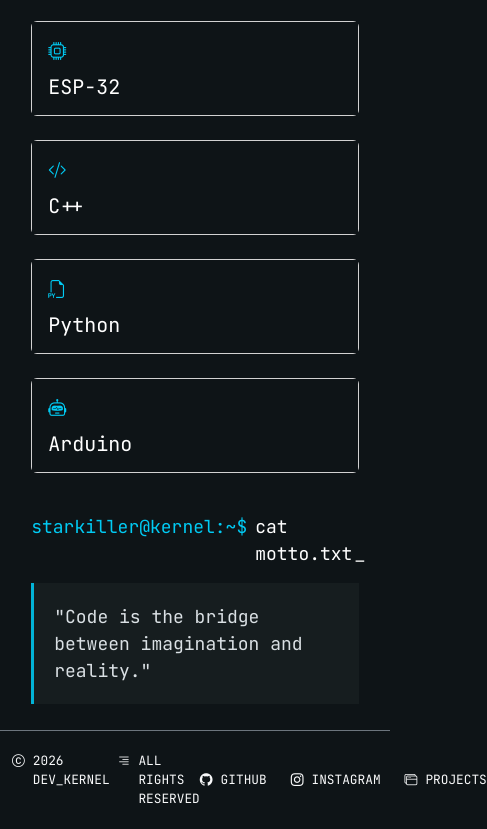
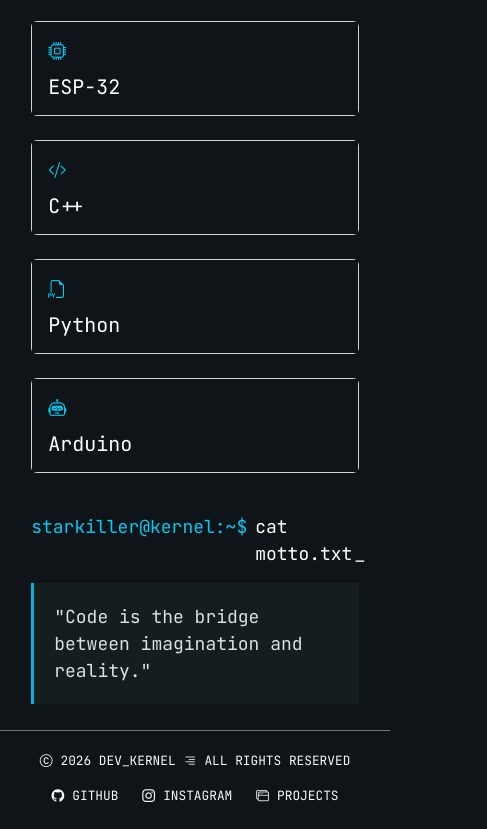
Before and after one commit to 5T4RK11LLER/5T4RK11LLER, a plain HTML site: page index.html in a window 390 px wide. Shown: the part 1477-2306 px from the top of the page, 487 px wide, since content can reach past the window. Drawn offline with nearby package versions, Linux system fonts and the light colour scheme.

Commit message:
Responsive footer

```diff
--- a/style.css
+++ b/style.css
@@ -140,3 +140,17 @@
 .social-item:hover i {
     color: #02B3D7;
 }
+
+@media (max-width: 767.98px) {
+    #footer .d-flex.justify-content-between {
+        flex-direction: column;
+        gap: 1rem;
+        text-align: center;
+    }
+
+    #footer ul {
+        justify-content: center;
+        flex-wrap: wrap;
+        row-gap: 0.5rem;
+    }
+}
```
